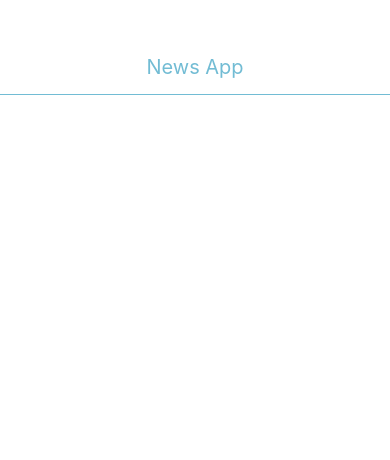
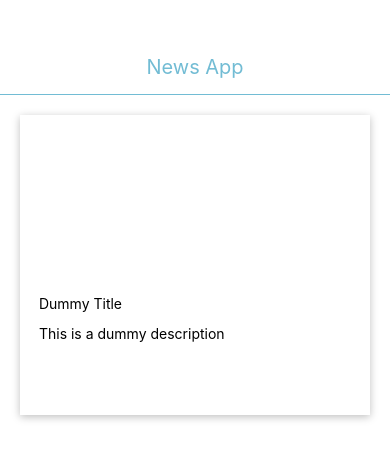
Before and after one commit to tkalejandro/react-native-news-app, a React Native app: screen / in a window 390 px wide. Shown: the top 460 px of the page. Built offline with nearby package versions, Linux system fonts and the light colour scheme.

Commit message:
understanding of box shadow in react native.

```diff
--- a/App.js
+++ b/App.js
@@ -1,10 +1,12 @@
 import { StatusBar } from 'expo-status-bar';
 import { StyleSheet, Text, View } from 'react-native';
+import Card from './src/components/Card';
 import Header from './src/components/Header';
 export default function App() {
   return (
     <View>
       <Header />
+      <Card />
       <StatusBar style="auto" />
     </View>
   );
--- /dev/null
+++ b/src/components/Card.js
@@ -0,0 +1,48 @@
+
+import React from "react";
+import { StyleSheet,  Text, View, Platform } from "react-native";
+
+const Card = () => {
+  return (
+   <View style={styles.card}>
+       <View style={styles.imageWrapper}>
+
+       </View>
+       <View style={styles.titleWrapper}>
+            <Text> Dummy Title</Text>
+       </View>
+       <View style={styles.descriptionWrapper}>
+            <Text> This is a dummy description</Text>
+       </View>
+   </View>
+  )
+}
+
+const styles = StyleSheet.create({
+    card: {
+        backgroundColor: "#ffffff",
+        height: 300,
+        margin: 20,
+        shadowColor: "black",
+        shadowOpacity: 0.25,
+        shadowOffset: {width:0, height: 2},
+        shadowRadius: 8,
+        elevation: 5
+
+    },
+    imageWrapper: {
+        width: "100%",
+        height: "60%",
+        borderTopLeftRadius: 10,
+        borderTopRightRadius: 10,
+        overflow: "hidden"
+    },
+    titleWrapper: {
+        height: "10%",
+        paddingHorizontal: 15
+    },
+    descriptionWrapper: {
+        paddingHorizontal: 15
+    }
+})
+export default Card
```
